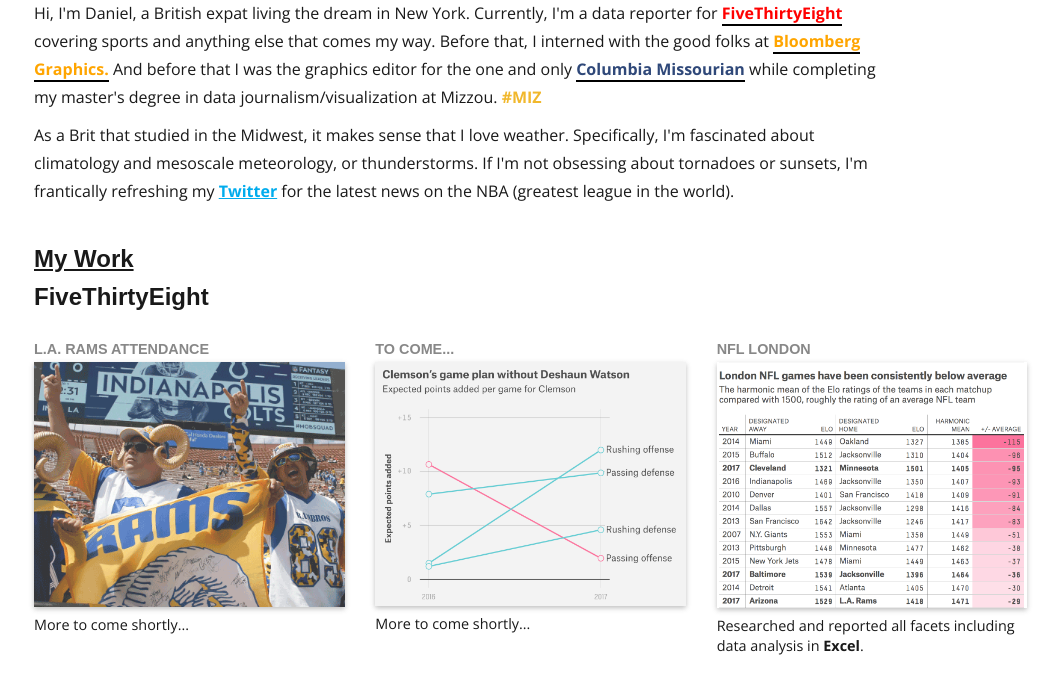
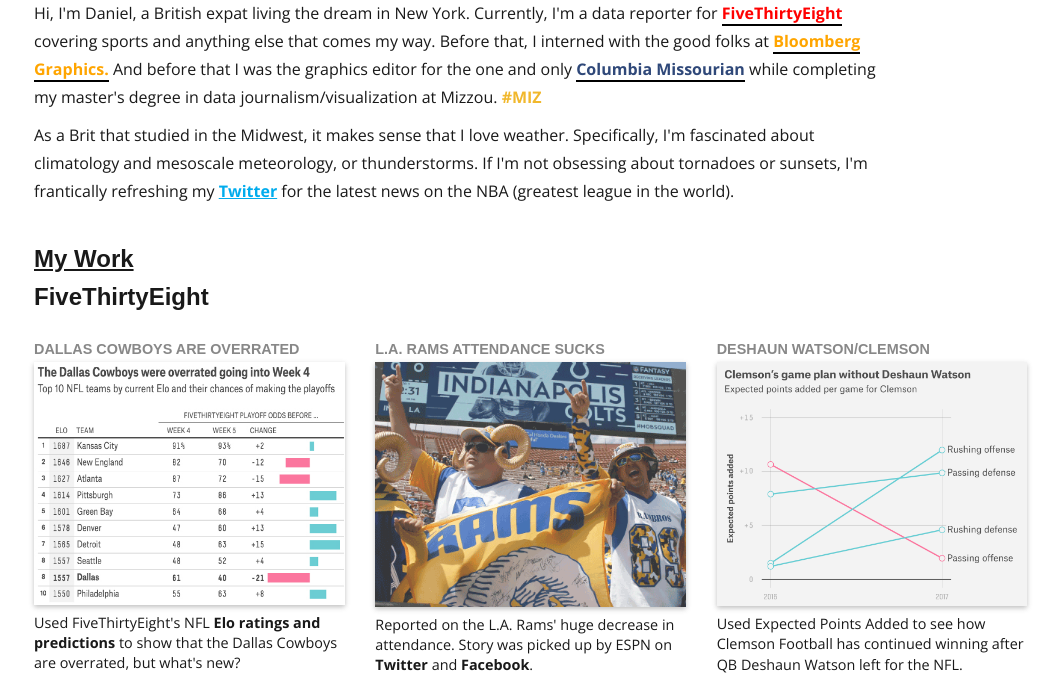
Before and after one commit to DanielLevitt32/daniellevitt32.github.io, a plain HTML site: page index.html in a window 1280 px wide. Shown: the part 99-792 px from the top of the page, without its empty margins (94-1154 px from the left). Drawn offline with nearby package versions, Linux system fonts and the light colour scheme; a web font is replaced by a local one.

Commit message:
updated 538 stuff

```diff
--- a/index.html
+++ b/index.html
@@ -55,38 +55,41 @@
 			<section class="section_samples">
 
 			<article role="article" class="sample sample_1">
-						<a class="sample_link" href="https://fivethirtyeight.com/features/the-rams-are-suffering-the-nfls-worst-attendance-decline-in-decades/" target="_blank">
-						<h3 class="sample_title"><span class="sample_title_border">L.A. Rams Attendance</span></h3>
-						<img class="sample_image" src="img/rams.png" alt="tornado-alleys link">
+					<a class="sample_link" href="https://fivethirtyeight.com/features/the-dallas-cowboys-are-back-to-their-old-selves-overrated/" target="_blank">
+						<h3 class="sample_title"><span class="sample_title_border">Dallas Cowboys Are Overrated</span></h3>
+						<img class="sample_image" src="img/cowboys.jpg" alt="cowboys link">
 					</a>
 					<section class="sample_desc">
 						<p class="sample_text">
-						More to come shortly...</p>
+						Used FiveThirtyEight's NFL <a class="sample_link twitter" href="https://projects.fivethirtyeight.com/2017-nfl-predictions/" target="_blank">Elo ratings and predictions</a> to show that the Dallas Cowboys are overrated, but what's new?</p>
 					</section>
 		</article>
 
 
+			<article role="article" class="sample sample_1">
+						<a class="sample_link" href="https://fivethirtyeight.com/features/the-rams-are-suffering-the-nfls-worst-attendance-decline-in-decades/" target="_blank">
+						<h3 class="sample_title"><span class="sample_title_border">L.A. Rams Attendance Sucks</span></h3>
+						<img class="sample_image" src="img/rams.png" alt="rams link">
+					</a>
+					<section class="sample_desc">
+						<p class="sample_text">
+						Reported on the L.A. Rams' huge decrease in attendance. Story was picked up by ESPN on <a class="sample_link twitter" href="https://twitter.com/sportscenter/status/913424358101606400" target="_blank">Twitter</a> and <a class="sample_link twitter" href="https://https://www.facebook.com/ESPN/posts/1802540493126032" target="_blank">Facebook</a>.</p>
+					</section>
+		</article>
+
+
+
 		<article role="article" class="sample sample_1">
 						<a class="sample_link" href="https://fivethirtyeight.com/features/deshaun-watson-left-clemson-evolved/" target="_blank">
-						<h3 class="sample_title"><span class="sample_title_border">To come...</span></h3>
+						<h3 class="sample_title"><span class="sample_title_border">Deshaun Watson/Clemson</span></h3>
 						<img class="sample_image" src="img/clemson.png" alt="tornado-alleys link">
 					</a>
 					<section class="sample_desc">
 						<p class="sample_text">
-						More to come shortly...</p>
+						Used Expected Points Added to see how Clemson Football has continued winning after QB Deshaun Watson left for the NFL.</p>
 					</section>
 		</article>
 
-		<article role="article" class="sample sample_1">
-					<a class="sample_link" href="https://fivethirtyeight.com/features/london-brings-out-the-best-in-the-nfls-dregs/" target="_blank">
-						<h3 class="sample_title"><span class="sample_title_border">NFL London</span></h3>
-						<img class="sample_image" src="img/london.png" alt="tornado-alleys link">
-					</a>
-					<section class="sample_desc">
-						<p class="sample_text">
-						Researched and reported all facets including data analysis in<b> Excel</b>.</p>
-					</section>
-		</article>
 
 		</section>
 
```
Also changed, not shown: img/cowboys.jpg (added), img/cowboys.png (added), 1 other file.
